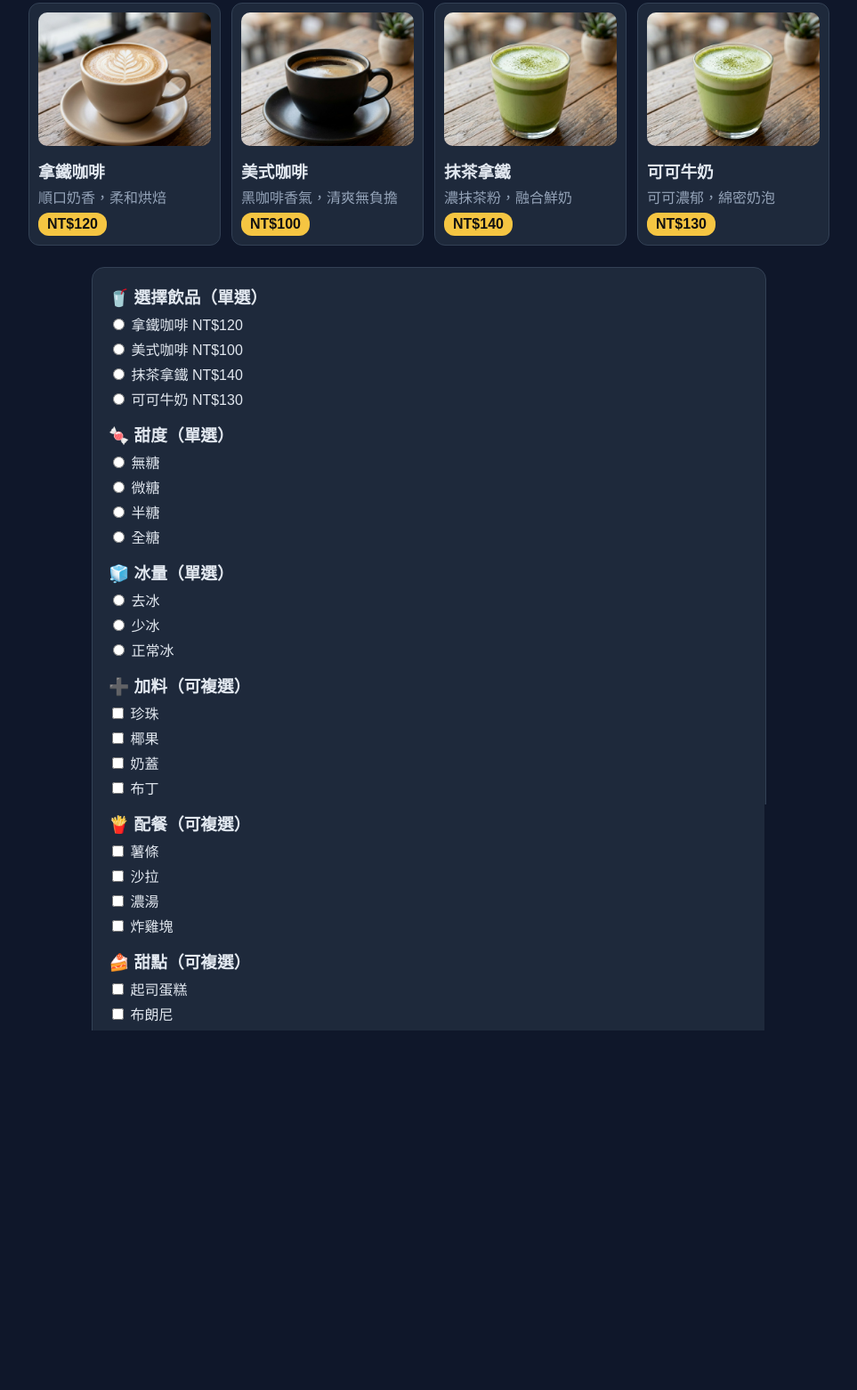
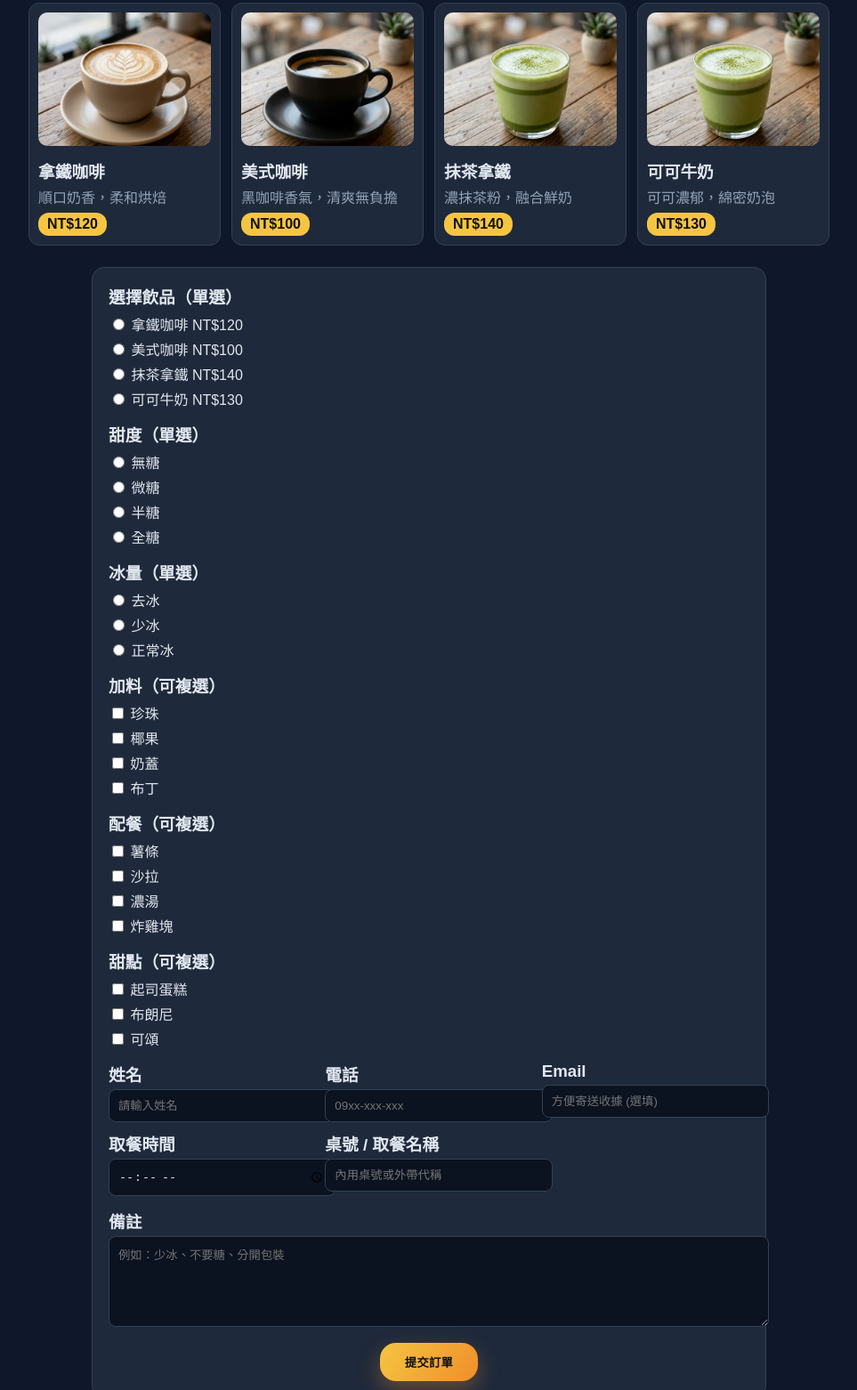
Before and after one commit to Arasaka-Tech/ArasakaRestaurantWebsite, a plain HTML site: page index.html in a window 1280 px wide. Shown: the part 113-1675 px from the top of the page at 89% size, without its empty margins (158-1121 px from the left). Drawn offline with Linux system fonts and the light colour scheme.

Commit message:
Update index.html

```diff
--- a/index.html
+++ b/index.html
@@ -9,7 +9,7 @@
 
     <div style="max-width:900px;margin:0 auto 20px;">
         <h1 style="margin:0 0 6px;color:#f5c542;">Arasaka Restaurant 線上點餐</h1>
-        <p style="margin:0;color:#94a3b8;">簡單版作業｜四款飲品直接下單</p>
+        <p style="margin:0;color:#94a3b8;">線上點餐｜飲品極速達</p>
     </div>
 
     <div style="display:grid;grid-template-columns:repeat(auto-fit, minmax(200px, 1fr));gap:12px;max-width:900px;margin:0 auto 24px;">
@@ -41,7 +41,7 @@
 
     <form style="max-width:720px;margin:0 auto;background:#1e293b;border:1px solid #334155;border-radius:14px;padding:18px;text-align:left;">
         <div style="margin-bottom:14px;">
-            <h3 style="margin:0 0 6px;">🥤 選擇飲品（單選）</h3>
+            <h3 style="margin:0 0 6px;">選擇飲品（單選）</h3>
             <label style="display:block;margin-bottom:4px;"><input type="radio" name="drink" required> 拿鐵咖啡 NT$120</label>
             <label style="display:block;margin-bottom:4px;"><input type="radio" name="drink"> 美式咖啡 NT$100</label>
             <label style="display:block;margin-bottom:4px;"><input type="radio" name="drink"> 抹茶拿鐵 NT$140</label>
@@ -49,7 +49,7 @@
         </div>
 
         <div style="margin-bottom:14px;">
-            <h3 style="margin:0 0 6px;">🍬 甜度（單選）</h3>
+            <h3 style="margin:0 0 6px;">甜度（單選）</h3>
             <label style="display:block;margin-bottom:4px;"><input type="radio" name="sweet"> 無糖</label>
             <label style="display:block;margin-bottom:4px;"><input type="radio" name="sweet"> 微糖</label>
             <label style="display:block;margin-bottom:4px;"><input type="radio" name="sweet"> 半糖</label>
@@ -57,14 +57,14 @@
         </div>
 
         <div style="margin-bottom:14px;">
-            <h3 style="margin:0 0 6px;">🧊 冰量（單選）</h3>
+            <h3 style="margin:0 0 6px;">冰量（單選）</h3>
             <label style="display:block;margin-bottom:4px;"><input type="radio" name="ice"> 去冰</label>
             <label style="display:block;margin-bottom:4px;"><input type="radio" name="ice"> 少冰</label>
             <label style="display:block;margin-bottom:4px;"><input type="radio" name="ice"> 正常冰</label>
         </div>
 
         <div style="margin-bottom:14px;">
-            <h3 style="margin:0 0 6px;">➕ 加料（可複選）</h3>
+            <h3 style="margin:0 0 6px;">加料（可複選）</h3>
             <label style="display:block;margin-bottom:4px;"><input type="checkbox" name="topping"> 珍珠</label>
             <label style="display:block;margin-bottom:4px;"><input type="checkbox" name="topping"> 椰果</label>
             <label style="display:block;margin-bottom:4px;"><input type="checkbox" name="topping"> 奶蓋</label>
@@ -72,7 +72,7 @@
         </div>
 
         <div style="margin-bottom:14px;">
-            <h3 style="margin:0 0 6px;">🍟 配餐（可複選）</h3>
+            <h3 style="margin:0 0 6px;">配餐（可複選）</h3>
             <label style="display:block;margin-bottom:4px;"><input type="checkbox" name="side"> 薯條</label>
             <label style="display:block;margin-bottom:4px;"><input type="checkbox" name="side"> 沙拉</label>
             <label style="display:block;margin-bottom:4px;"><input type="checkbox" name="side"> 濃湯</label>
@@ -80,7 +80,7 @@
         </div>
 
         <div style="margin-bottom:14px;">
-            <h3 style="margin:0 0 6px;">🍰 甜點（可複選）</h3>
+            <h3 style="margin:0 0 6px;">甜點（可複選）</h3>
             <label style="display:block;margin-bottom:4px;"><input type="checkbox" name="dessert"> 起司蛋糕</label>
             <label style="display:block;margin-bottom:4px;"><input type="checkbox" name="dessert"> 布朗尼</label>
             <label style="display:block;margin-bottom:4px;"><input type="checkbox" name="dessert"> 可頌</label>
@@ -88,29 +88,29 @@
 
         <div style="display:grid;grid-template-columns:repeat(auto-fit, minmax(200px, 1fr));gap:10px;margin-bottom:14px;">
             <div>
-                <h3 style="margin:0 0 4px;">👤 姓名</h3>
+                <h3 style="margin:0 0 4px;">姓名</h3>
                 <input type="text" placeholder="請輸入姓名" required style="width:100%;padding:10px;border-radius:8px;border:1px solid #334155;background:#0b1220;color:#e2e8f0;">
             </div>
             <div>
-                <h3 style="margin:0 0 4px;">📞 電話</h3>
+                <h3 style="margin:0 0 4px;">電話</h3>
                 <input type="tel" placeholder="09xx-xxx-xxx" style="width:100%;padding:10px;border-radius:8px;border:1px solid #334155;background:#0b1220;color:#e2e8f0;">
             </div>
             <div>
-                <h3 style="margin:0 0 4px;">📧 Email</h3>
+                <h3 style="margin:0 0 4px;">Email</h3>
                 <input type="email" placeholder="方便寄送收據 (選填)" style="width:100%;padding:10px;border-radius:8px;border:1px solid #334155;background:#0b1220;color:#e2e8f0;">
             </div>
             <div>
-                <h3 style="margin:0 0 4px;">⏰ 取餐時間</h3>
+                <h3 style="margin:0 0 4px;">取餐時間</h3>
                 <input type="time" style="width:100%;padding:10px;border-radius:8px;border:1px solid #334155;background:#0b1220;color:#e2e8f0;">
             </div>
             <div>
-                <h3 style="margin:0 0 4px;">🪑 桌號 / 取餐名稱</h3>
+                <h3 style="margin:0 0 4px;">桌號 / 取餐名稱</h3>
                 <input type="text" placeholder="內用桌號或外帶代稱" style="width:100%;padding:10px;border-radius:8px;border:1px solid #334155;background:#0b1220;color:#e2e8f0;">
             </div>
         </div>
 
         <div style="margin-bottom:14px;">
-            <h3 style="margin:0 0 4px;">📝 備註</h3>
+            <h3 style="margin:0 0 4px;">備註</h3>
             <textarea placeholder="例如：少冰、不要糖、分開包裝" style="width:100%;min-height:80px;padding:10px;border-radius:8px;border:1px solid #334155;background:#0b1220;color:#e2e8f0;"></textarea>
         </div>
 
```
